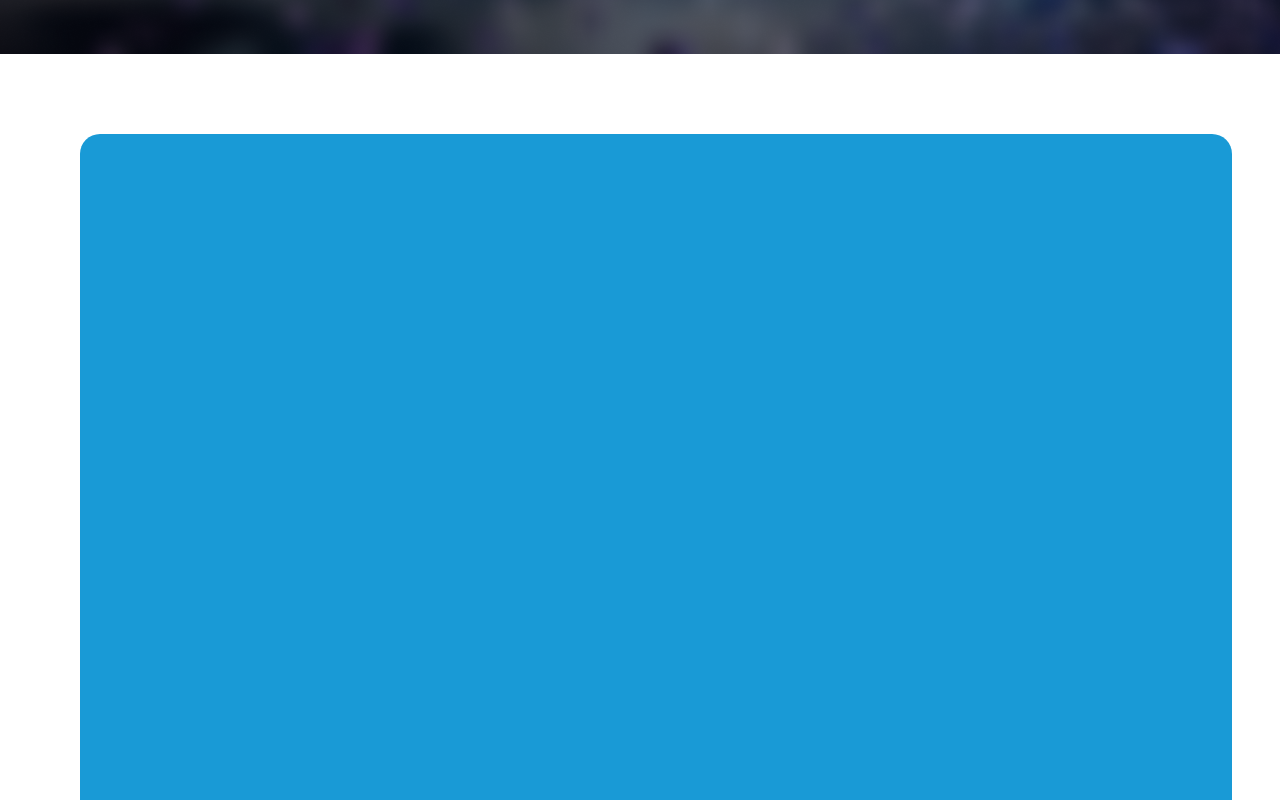
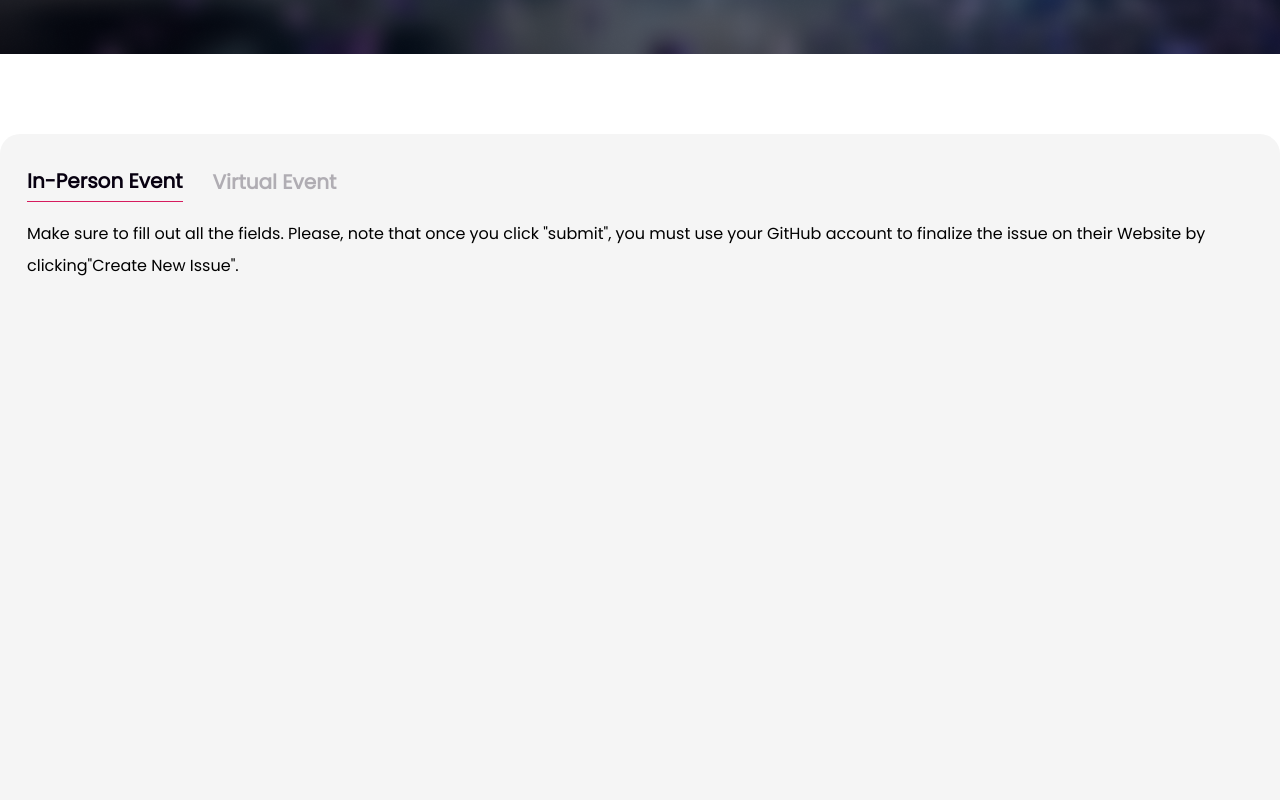
Before and after one commit to badging/eventBadging, a React app: page /apply in a window 1280 px wide. Shown: the part 500-1300 px from the top of the page. Built offline with nearby package versions, Linux system fonts and the light colour scheme.

Commit message:
Added form heading
Signed-off-by: Akintola Rahmat <akintolarahmah@gmail.com>

```diff
--- a/src/pages/ApplyForBadging.js
+++ b/src/pages/ApplyForBadging.js
@@ -2,7 +2,7 @@ import React from "react";
 import { Header, Footer } from "../layouts";
 import heroBackground from "../assets/images/hero-bg.png";
 import badgingLogo from "../assets/images/about/icons/dei-logo.png";
-import { Box, HStack, Text, Img } from '@chakra-ui/react';
+import { Box, HStack, Text, Img, Container, VStack } from "@chakra-ui/react";
 // import "../assets/styles/global.css";
 import { Link } from "react-router-dom";
 
@@ -11,46 +11,72 @@ const ApplyForBadging = () => {
     <>
       <Header />
       <Box
-				height={'478px'}
-				width={'100%'}
+        height={"478px"}
+        width={"100%"}
         backgroundImage={heroBackground}
-				backgroundRepeat='no-repeat'
-				backgroundSize={'cover'}
+        backgroundRepeat="no-repeat"
+        backgroundSize={"cover"}
       >
-                <Box pl={'100px'} pt={'153.5px'} >
+        <Box pl={"100px"} pt={"153.5px"}>
           <HStack
-						fontSize={'60px'}
+            fontSize={"60px"}
             fontWeight={500}
-						color={'#fff'}
-						gap={'27px'}
+            color={"#fff"}
+            gap={"27px"}
           >
             <Text>Apply for a</Text>
-						<Img src={badgingLogo} width={'166.91px'} height={'65.01px'} />
+            <Img src={badgingLogo} width={"166.91px"} height={"65.01px"} />
             <Text>Badge</Text>
           </HStack>
           <Text
-						as={'p'}
+            as={"p"}
             fontWeight={600}
-						fontSize={'20px'}
-						color='#fff'
-						width={'1070px'}
+            fontSize={"20px"}
+            color="#fff"
+            width={"1070px"}
           >
-						Before you start, ensure that you understand <Link to={"#"}> the submission requirements</Link>.{' '}
+            Before you start, ensure that you understand{" "}
+            <Link to={"#"}> the submission requirements</Link>.{" "}
           </Text>
         </Box>
       </Box>
-            <Box
-                as={"section"}
-                backgroundColor={'#199AD6'}
-                height={'2093px'}
-			    width={'90%'}
-                gap={'48px'}
-                my={'80px'}
-                ml={'80px'}
-                borderRadius={'20px'}></Box>
+      <Container
+        backgroundColor={"#F5F5F5"}
+        height={"2093px"}
+        maxW={"container.xl"}
+        p={0}
+        mt={[20, "10vh"]}
+        borderRadius={"20px"}
+      >
+        <VStack spacing={4} align={"flex-start"} w={'full'} p={"27px"}>
+          <HStack
+          fontWeight={700}
+          fontSize={"20px"}
+          lineHeight='200%'
+          letterSpacing={'2%'}
+          spacing='30px'>
+            <Text color={"#070010"}
+            borderBottom={'0.771199px'}
+            borderStyle='solid'
+            borderBottomColor={'#D61B5E'}>In-Person Event</Text>
+            <Text color={"#B0ADB3"}
+            >Virtual Event</Text>
+          </HStack>
+          <Text
+            as={"p"}
+            fontWeight={400}
+          fontSize={"16px"}
+          lineHeight='32px'
+          letterSpacing={'2%'}
+          color="#000"
+          >
+            Make sure to fill out all the fields. Please, note that once you click "submit", you must use your GitHub account to finalize the issue on their Website by clicking&quot;Create New Issue&quot;.
+          </Text>
+        </VStack>
+      </Container>
       <Footer />
     </>
-    )
+  );
 };
 
 export default ApplyForBadging;
```
Lines whose indentation alone changed are shown as unchanged.
